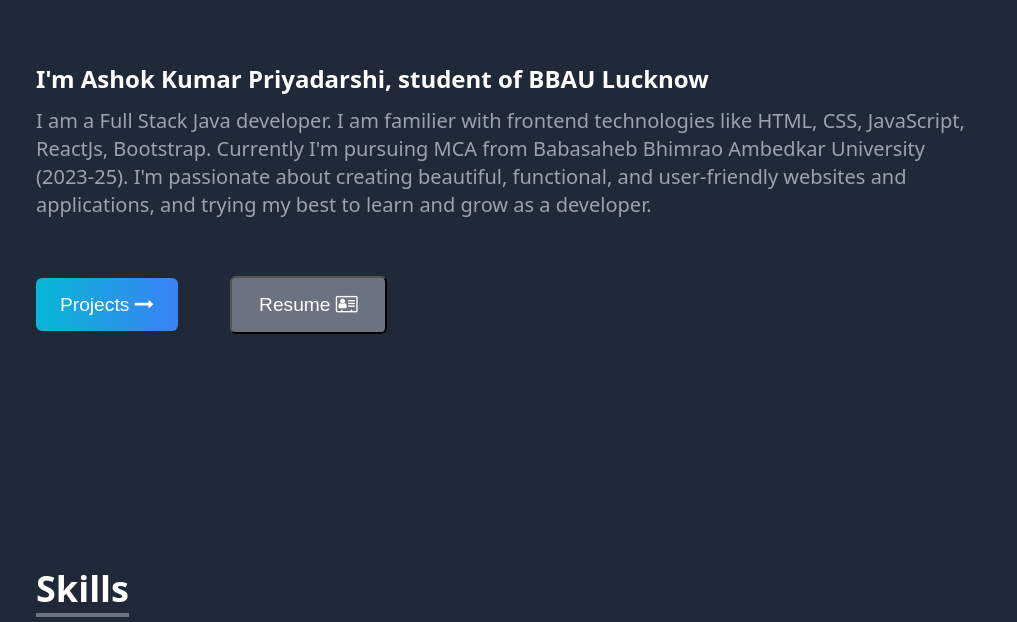
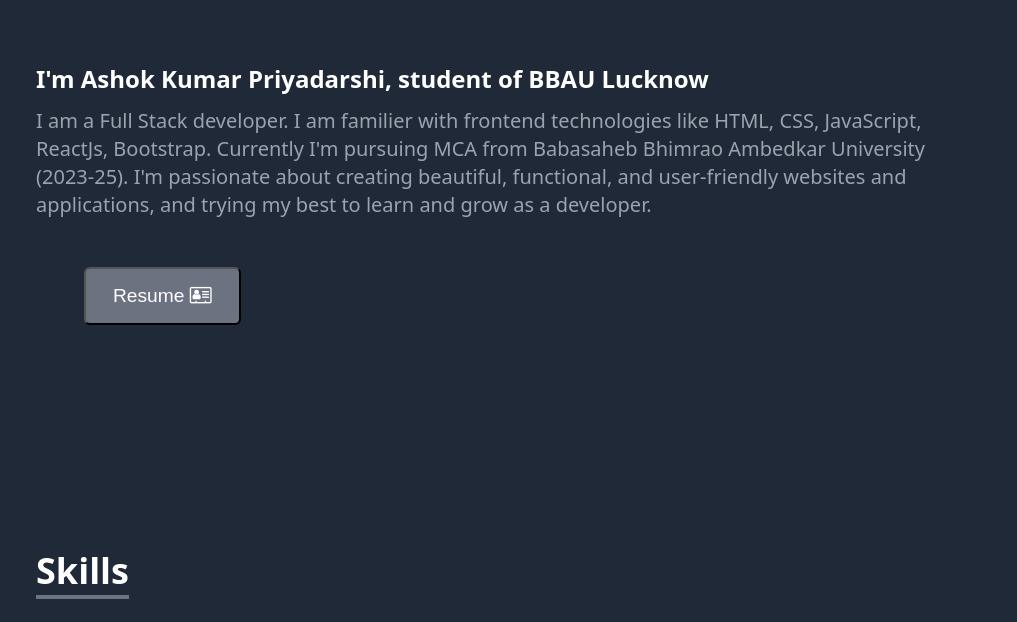
Before and after one commit to ashokpriyadarshi024/Portfolio, a plain HTML site: page index.html in a window 1280 px wide. Shown: the part 1053-1675 px from the top of the page, without its empty margins (131-1148 px from the left). Drawn offline with nearby package versions, Linux system fonts and the light colour scheme.

Commit message:
Update index.html

```diff
--- a/index.html
+++ b/index.html
@@ -138,7 +138,7 @@
         <div class="col-lg-10">
           <h2 class="about-h2 border-b-4">About</h2>
           <h3 class="about-h3">I'm Ashok Kumar Priyadarshi, student of BBAU Lucknow</h3>
-          <p class="text-gray-400 about-p">I am a Full Stack Java developer. I am
+          <p class="text-gray-400 about-p">I am a Full Stack developer. I am
             familier with frontend technologies like HTML, CSS, JavaScript, ReactJs, Bootstrap. Currently I'm pursuing
             MCA
             from Babasaheb Bhimrao Ambedkar University (2023-25). I'm passionate about creating beautiful, functional,
@@ -146,9 +146,6 @@
             websites and applications, and trying my best to learn and grow as a developer.
           </p>
           <div class="about-button my-5">
-            <a class="btn-font px-lg-4 px-md-4 px-3 py-3 btn-color btnColor" href="#projects">Projects <span
-                class="group-hover:rotate-90 duration-300"><i class="fa fa-long-arrow-right i-arrow"
-                  aria-hidden="true"></i></span></a>
             <a href="Ashok CV resume.pdf" download target="_blank" class="text-white"><button
                 class="btn-clr btn-font ms-lg-5 ms-md-5 ms-0">Resume <i class="fa fa-address-card-o"
                   aria-hidden="true"></i></button></a>
```
